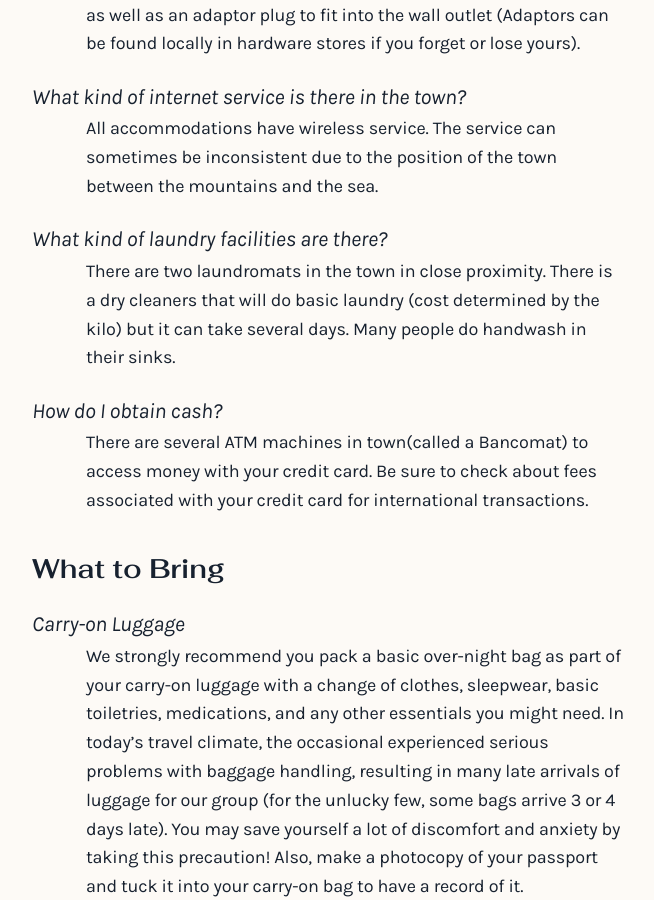
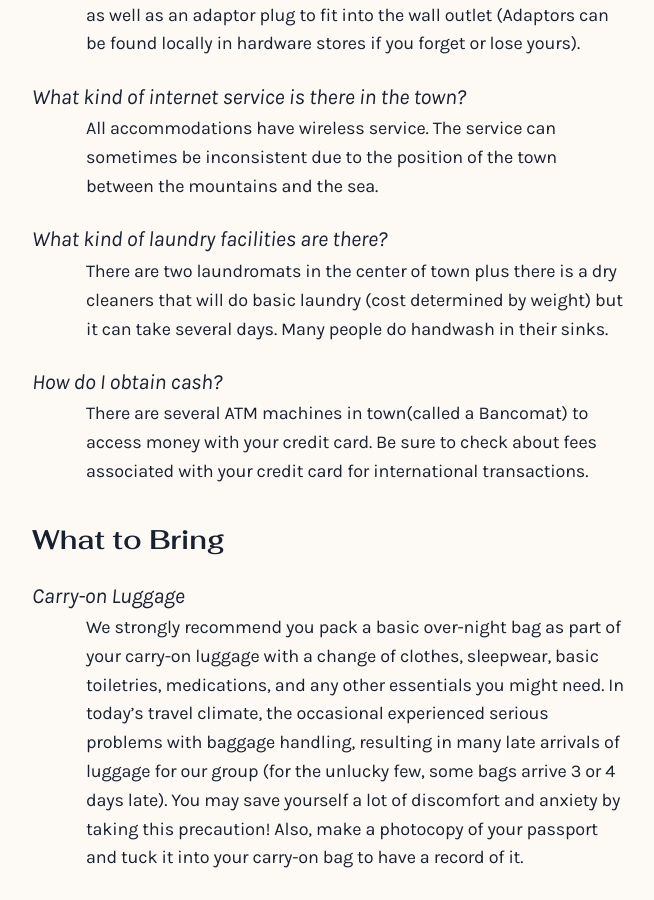
Before and after one commit to Amalfi-Festival/amalfi-festival-org, a Jekyll site: the page built from faq.md, in a window 1280 px wide and 900 px high, scrolled down 1705 px. Shown: the whole window, without its empty margins (95-749 px from the left). Built offline with Jekyll 4.4.1, drawn with Linux system fonts in a browser that asks for light colours.

Commit message:
Update faq.md
text revision

```diff
--- a/faq.md
+++ b/faq.md
@@ -40,7 +40,7 @@ What kind of internet service is there in the town?
 : All accommodations have wireless service. The service can sometimes be inconsistent due to the position of the town between the mountains and the sea.
 
 What kind of laundry facilities are there?
-: There are two laundromats in the town in close proximity.  There is a dry cleaners that will do basic laundry (cost determined by the kilo) but it can take several days.  Many people do handwash in their sinks.
+: There are two laundromats in the center of town plus there is a dry cleaners that will do basic laundry (cost determined by weight) but it can take several days.  Many people do handwash in their sinks.
 
 How do I obtain cash?
 : There are several ATM machines in town(called a Bancomat) to access money with your credit card. Be sure to check about fees associated with your credit card for international transactions.
```
